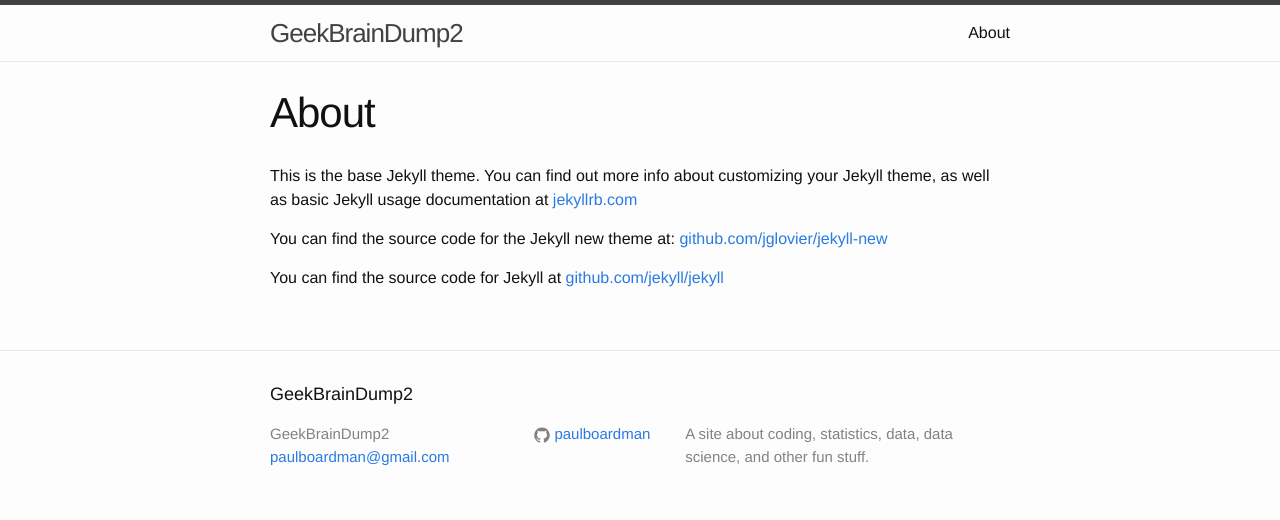
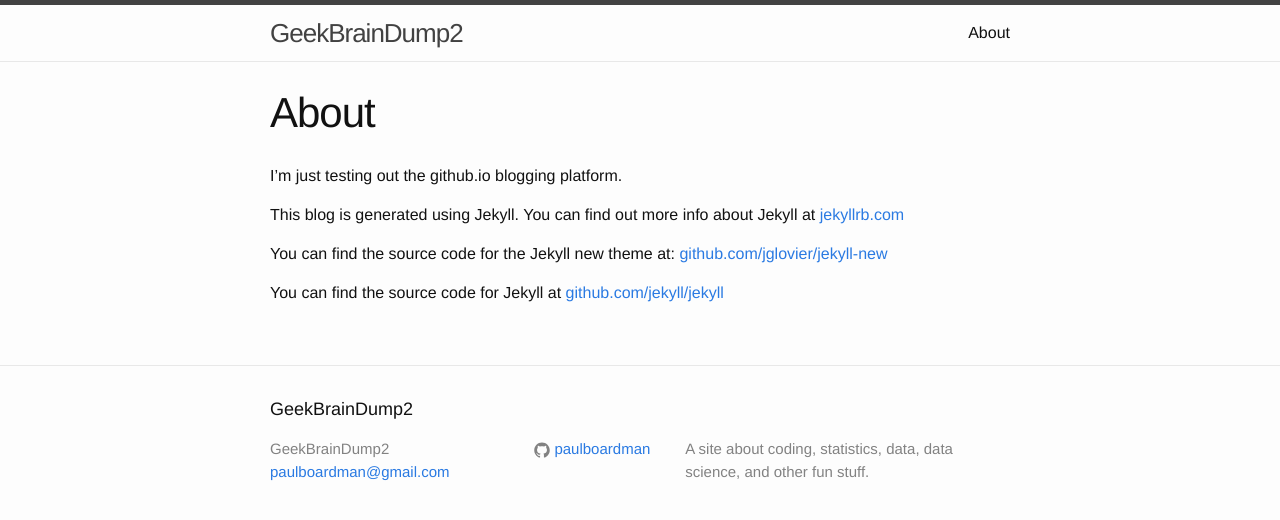
Before and after one commit to paulboardman/paulboardman.github.io, a Jekyll site: the page built from about.md, in a window 1280 px wide. Shown: the top 520 px of the page. Built offline with Jekyll 4.4.1, drawn with Linux system fonts in a browser that asks for light colours.

Commit message:
added epoch post

```diff
--- /dev/null
+++ b/_posts/1970-01-01-the-epoch.markdown
@@ -0,0 +1,5 @@
+---
+layout: post
+title: "The Epoch"
+---
+Just a test - apparently this post was generated at the start of the Unix Epoch.
--- a/about.md
+++ b/about.md
@@ -3,8 +3,9 @@
 title: About
 permalink: /about/
 ---
+I'm just testing out the github.io blogging platform.
 
-This is the base Jekyll theme. You can find out more info about customizing your Jekyll theme, as well as basic Jekyll usage documentation at [jekyllrb.com](http://jekyllrb.com/)
+This blog is generated using Jekyll. You can find out more info about Jekyll at [jekyllrb.com](http://jekyllrb.com/)
 
 You can find the source code for the Jekyll new theme at: [github.com/jglovier/jekyll-new](https://github.com/jglovier/jekyll-new)
 
```
